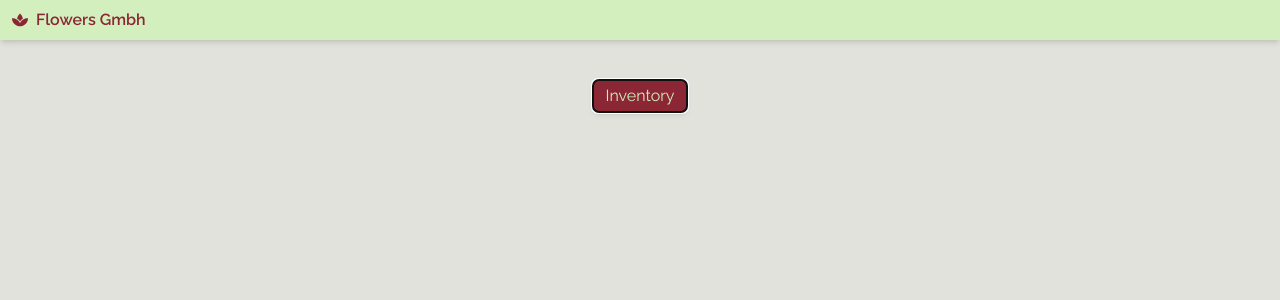
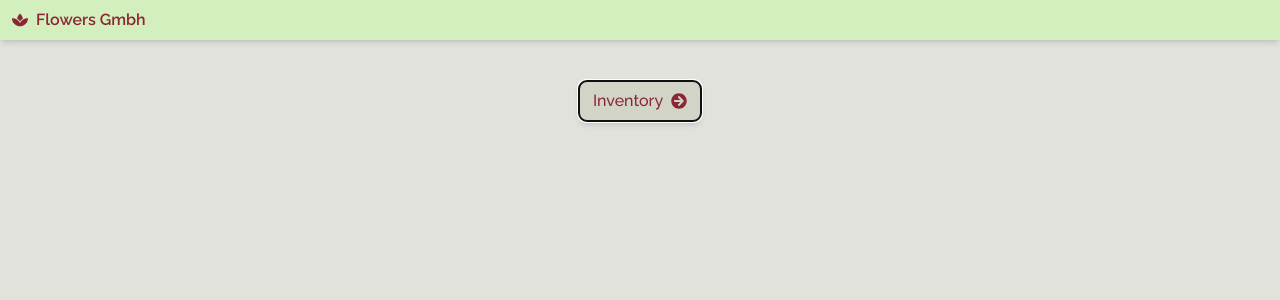
Before and after one commit to xrfg/flower-app-poc, a Next.js app: page / in a window 1280 px wide. Shown: the top 300 px of the page. Built offline with nearby package versions, Linux system fonts and the light colour scheme.

Commit message:
Refactor UI Buttons

```diff
--- /dev/null
+++ b/src/components/Buttons/PrimaryBtn.tsx
@@ -0,0 +1,19 @@
+import React from "react";
+
+type BtnProps = {
+  text: string;
+  onClick(event: React.MouseEvent<HTMLButtonElement>): void;
+};
+
+export default function PrimaryBtn({ text, onClick }: BtnProps): JSX.Element {
+  return (
+    <button
+      type="button"
+      onClick={onClick}
+      name="Go to Flower Inventory"
+      className="bg-primary-mint capitalize rounded-lg shadow-md py-1.5 px-3 text-primary-wine border border-primary-wine font-medium hover:opacity-90 duration-150 text-sm"
+    >
+      {text}
+    </button>
+  );
+}
--- a/src/components/Buttons/RoutingBtn.tsx
+++ b/src/components/Buttons/RoutingBtn.tsx
@@ -1,5 +1,6 @@
 import Link from "next/link";
 import React from "react";
+import { FaArrowCircleRight } from "react-icons/fa";
 
 type BtnProps = {
   url: string;
@@ -12,10 +13,10 @@ export default function RoutingBtn({ url, text }: BtnProps): JSX.Element {
       <button
         autoFocus
         type="button"
-        name="Go to Flower Inventory"
-        className="bg-primary-wine rounded-md shadow-md py-1 px-3 text-primary-mint"
+        name="Routing Button"
+        className="bg-secondary-sand capitalize rounded-lg shadow-md py-2 px-3.5 gap-2 text-primary-wine border border-primary-wine flex items-center hover:bg-secondary-lightSand duration-150 font-medium"
       >
-        {text}
+        {text} <FaArrowCircleRight />
       </button>
     </Link>
   );
--- /dev/null
+++ b/src/components/Flower/index.tsx
@@ -0,0 +1,22 @@
+import React from "react";
+
+export interface FlowerData {
+  color: string;
+  id: string;
+  image: string;
+  name: string;
+  scientificName: string;
+}
+
+export default function Flower({
+  flower,
+}: {
+  flower: FlowerData;
+}): JSX.Element {
+  return (
+    <li>
+      <span>Flower {flower.id}</span>
+      <span>{flower.name}</span>
+    </li>
+  );
+}
--- a/src/pages/inventory/index.tsx
+++ b/src/pages/inventory/index.tsx
@@ -1,6 +1,11 @@
+import FlowerList from "@/components/FlowerList";
 import Layout from "@/components/Layout";
 import React from "react";
 
 export default function inventory() {
-  return <Layout>Inventory list...</Layout>;
+  return (
+    <Layout>
+      <FlowerList />
+    </Layout>
+  );
 }
--- a/src/styles/globals.css
+++ b/src/styles/globals.css
@@ -12,6 +12,7 @@ html,
 body {
   max-width: 100vw;
   overflow-x: hidden;
+  @apply text-gray-800;
 }
 
 a {
```
